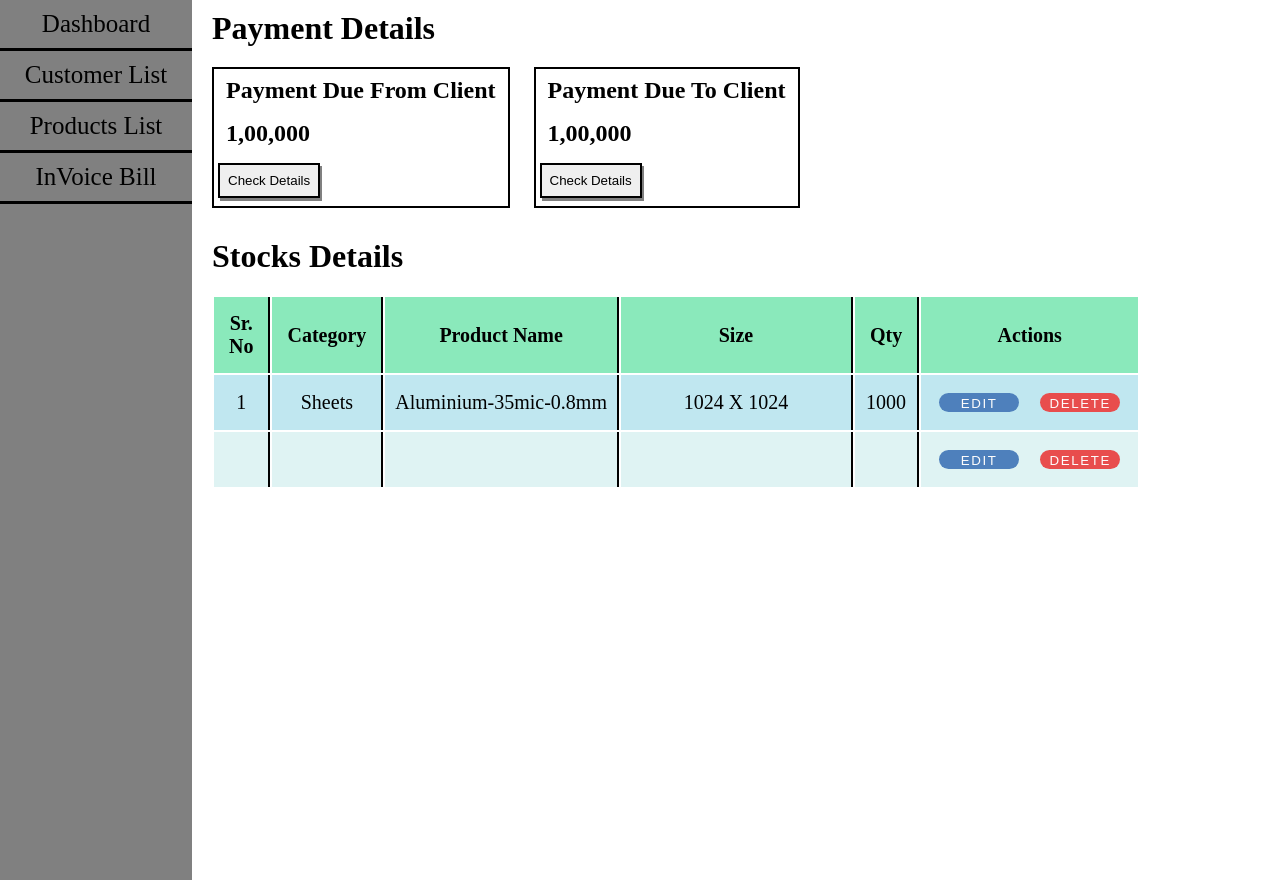
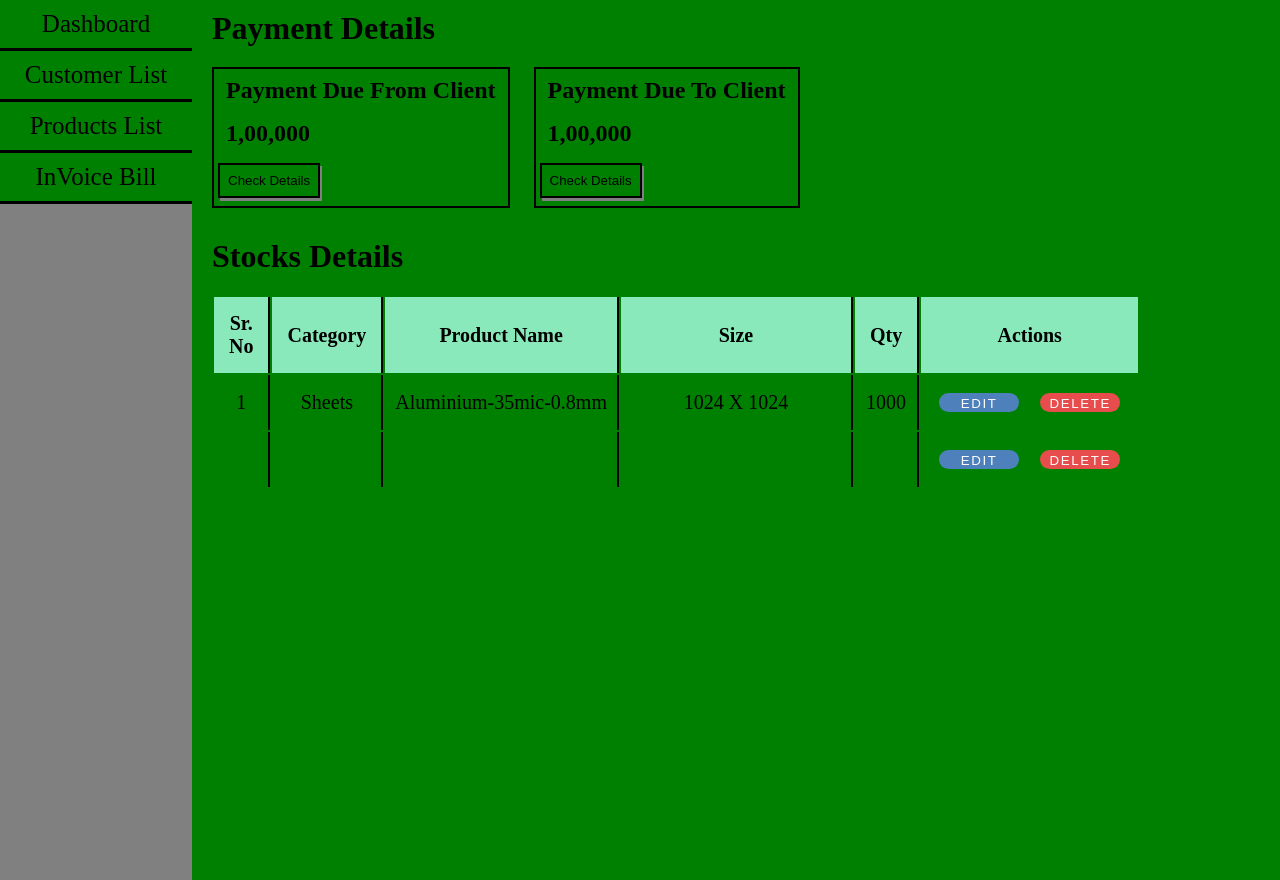
Before and after one commit to jymnjogiya/billing2.0, a PHP site: page /dashboard.html in a window 1280 px wide. Run offline with PHP 8.4, Linux system fonts and the light colour scheme.

Commit message:
changed bg

```diff
--- a/style.css
+++ b/style.css
@@ -1,5 +1,6 @@
 * {
   margin: 0%;
+  background-color: green;
 }
 .nav {
   display: block;
```
